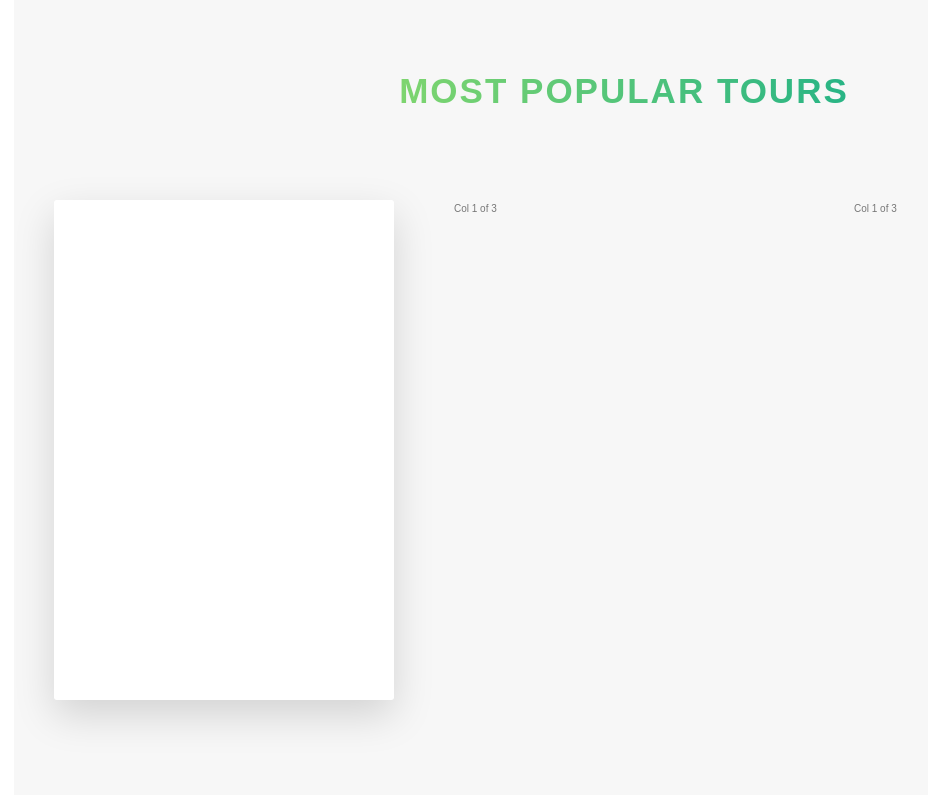
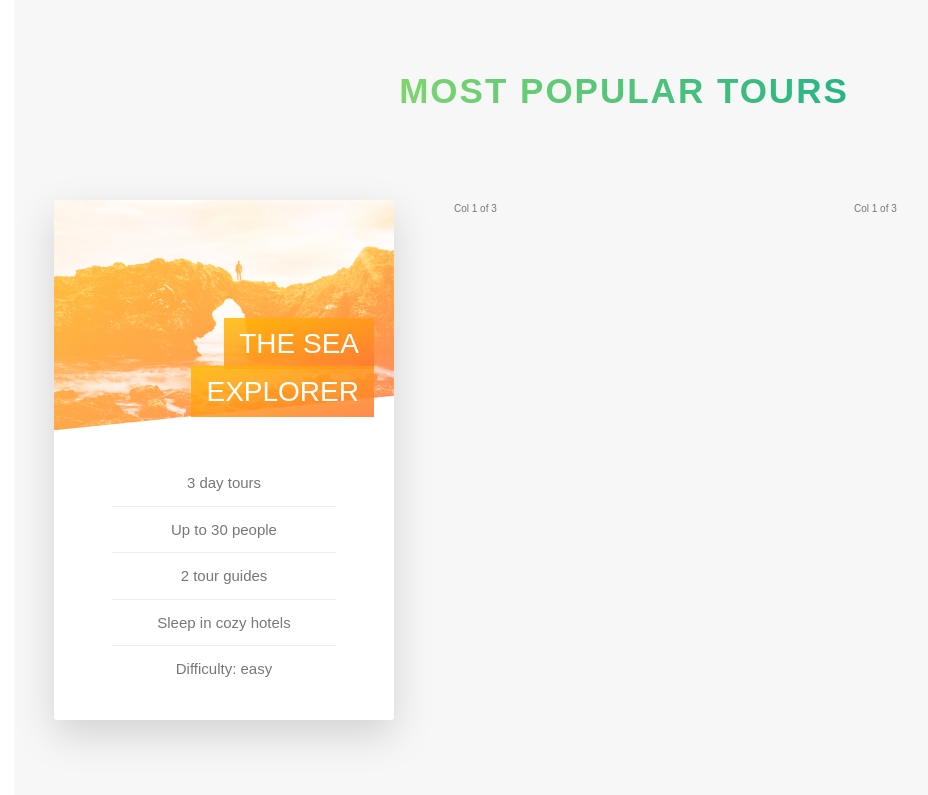
Before and after one commit to Turyfay/css-course, a website: page 1-NATOURS/index.html in a window 1280 px wide. Shown: the part 2409-3204 px from the top of the page, without its empty margins (16-944 px from the left). Drawn offline with Linux system fonts and the light colour scheme.

Commit message:
feat: creating the styles of the front part of the tours section

```diff
--- a/1-NATOURS/index.html
+++ b/1-NATOURS/index.html
@@ -144,9 +144,27 @@
         <div class="row">
           <div class="col-1-of-3">
             <div class="card">
-              <div class="card__side card__side--front">FRONT</div>
+              <div class="card__side card__side--front">
+                <div class="card__picture card__picture--1">&nbsp;</div>
+                <h4 class="card__heading">
+                  <span class="card__heading-span card__heading-span--1"
+                    >The sea explorer</span
+                  >
+                </h4>
+                <div class="card__details">
+                  <ul>
+                    <li>3 day tours</li>
+                    <li>Up to 30 people</li>
+                    <li>2 tour guides</li>
+                    <li>Sleep in cozy hotels</li>
+                    <li>Difficulty: easy</li>
+                  </ul>
+                </div>
+              </div>
               <div class="card__side card__side--back card__side--back-1">
-                BACK
+                <div class="card__cta">
+                  <div class="card__price-box"></div>
+                </div>
               </div>
             </div>
           </div>
--- a/1-NATOURS/sass/abstracts/_variables.scss
+++ b/1-NATOURS/sass/abstracts/_variables.scss
@@ -16,6 +16,7 @@ $color-primary-light: #7ed56f;
 $color-primary-dark: #28b485;
 
 $color-grey-light-1: #f7f7f7;
+$color-grey-light-2: #eee;
 $color-grey-dark: #777;
 $color-white: #fff;
 $color-black: #000;
--- a/1-NATOURS/sass/components/_card.scss
+++ b/1-NATOURS/sass/components/_card.scss
@@ -1,11 +1,10 @@
 .card {
   perspective: 150rem;
   position: relative;
-  height: 50rem;
+  height: 52rem;
   &__side {
-    color: #fff;
     font-size: 2rem;
-    height: 50rem;
+    height: 52rem;
     transition: all 0.8s ease;
     position: absolute;
     top: 0;
@@ -14,6 +13,7 @@
     backface-visibility: hidden;
     border-radius: 3px;
     box-shadow: 0rem 1.5rem 4rem rgba($color-black, 0.15);
+    overflow: hidden;
     &--front {
       background-color: $color-white;
     }
@@ -31,9 +31,69 @@
   }
 
   &:hover &__side--front {
-    transform: rotateY(180deg);
+    transform: rotateY(-180deg);
   }
   &:hover &__side--back {
     transform: rotateY(0deg);
   }
+  &__picture {
+    background-size: cover;
+    height: 23rem;
+    background-blend-mode: screen;
+    clip-path: polygon(0 0, 100% 0, 100% 85%, 0 100%);
+    &--1 {
+      background-image: linear-gradient(
+          to right bottom,
+          $color-secondary-light,
+          $color-secondary-dark
+        ),
+        url(../img/nat-5.jpg);
+    }
+    &--2 {
+      background-image: url(../img/nat-5.jpg);
+    }
+
+    &--3 {
+      background-image: url(../img/nat-5.jpg);
+    }
+  }
+  &__heading {
+    font-size: 2.8rem;
+    font-weight: 300;
+    text-transform: uppercase;
+    color: $color-white;
+    position: absolute;
+    top: 12rem;
+    right: 2rem;
+    text-align: right;
+    width: 75%;
+  }
+  &__heading-span {
+    padding: 1rem 1.5rem;
+    -webkit-box-decoration-break: clone;
+    box-decoration-break: clone;
+    &--1 {
+      background-image: linear-gradient(
+        to right bottom,
+        rgba($color-secondary-light, 0.85),
+        rgba($color-secondary-dark, 0.85)
+      );
+    }
+  }
+  &__details {
+    padding: 3rem;
+    ul {
+      list-style: none;
+      width: 80%;
+      margin: 0 auto;
+      li {
+        text-align: center;
+        font-size: 1.5rem;
+        padding: 1rem;
+        &:not(:last-child) {
+          border-bottom: 1px solid $color-grey-light-2;
+        }
+      }
+    }
+  }
 }
```
Also changed, not shown: 1-NATOURS/css/style.css, 3 other files.
